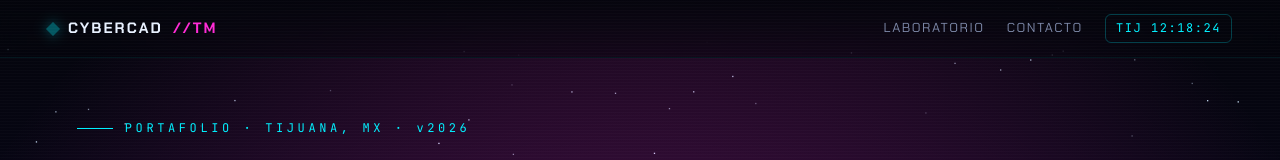
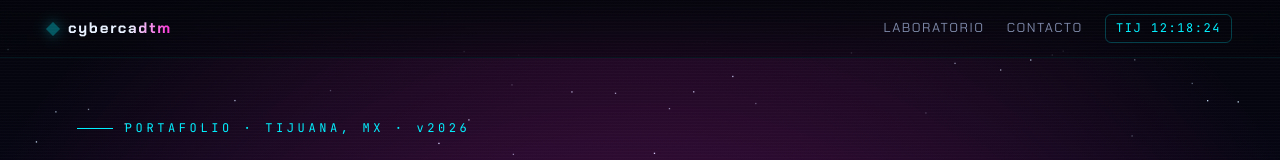
Before and after one commit to CADTM/cybercadtm.com, a plain HTML site: page index.html in a window 1280 px wide. Shown: the top 160 px of the page. Drawn offline with Linux system fonts and the light colour scheme; animation ran at ten frames a second.

Commit message:
Logo: cybercadtm en una sola palabra
Co-Authored-By: Claude Opus 5.5 <noreply@anthropic.com>
Claude-Session: https://claude.ai/code/session_01PpNSzpK3qBk6AompWkm51z

```diff
--- a/index.html
+++ b/index.html
@@ -24,7 +24,7 @@ button{font:inherit;color:inherit}
 nav{position:fixed;top:0;left:0;right:0;z-index:50;display:flex;align-items:center;justify-content:space-between;padding:14px clamp(16px,4vw,48px);background:linear-gradient(180deg,rgba(4,5,12,.9),rgba(4,5,12,.4));backdrop-filter:blur(10px);-webkit-backdrop-filter:blur(10px);border-bottom:1px solid rgba(0,240,255,.08)}
 .logo{font-weight:700;letter-spacing:.14em;font-size:15px;text-decoration:none;display:flex;align-items:center;gap:10px}
 .logo i{width:10px;height:10px;background:var(--cy);box-shadow:0 0 12px var(--cy);transform:rotate(45deg);display:inline-block;animation:pulse 2s infinite}
-.logo span{color:var(--mg)}
+.logo .lg{background:linear-gradient(90deg,var(--tx) 0 60%,var(--mg));-webkit-background-clip:text;background-clip:text;color:transparent;text-transform:lowercase;letter-spacing:.12em}
 .nav-r{display:flex;gap:22px;align-items:center;font-size:13px;letter-spacing:.12em;text-transform:uppercase}
 .nav-r a{text-decoration:none;color:var(--mu);transition:color .2s}
 .nav-r a:hover{color:var(--cy)}
@@ -315,7 +315,7 @@ footer b{color:var(--cy)}
 <body>
 
 <nav>
-  <a href="#top" class="logo"><i></i>CYBERCAD<span>//TM</span></a>
+  <a href="#top" class="logo"><i></i><span class="lg">cybercadtm</span></a>
   <div class="nav-r">
     <a href="#lab">Laboratorio</a>
     <a href="#contacto">Contacto</a>
```
